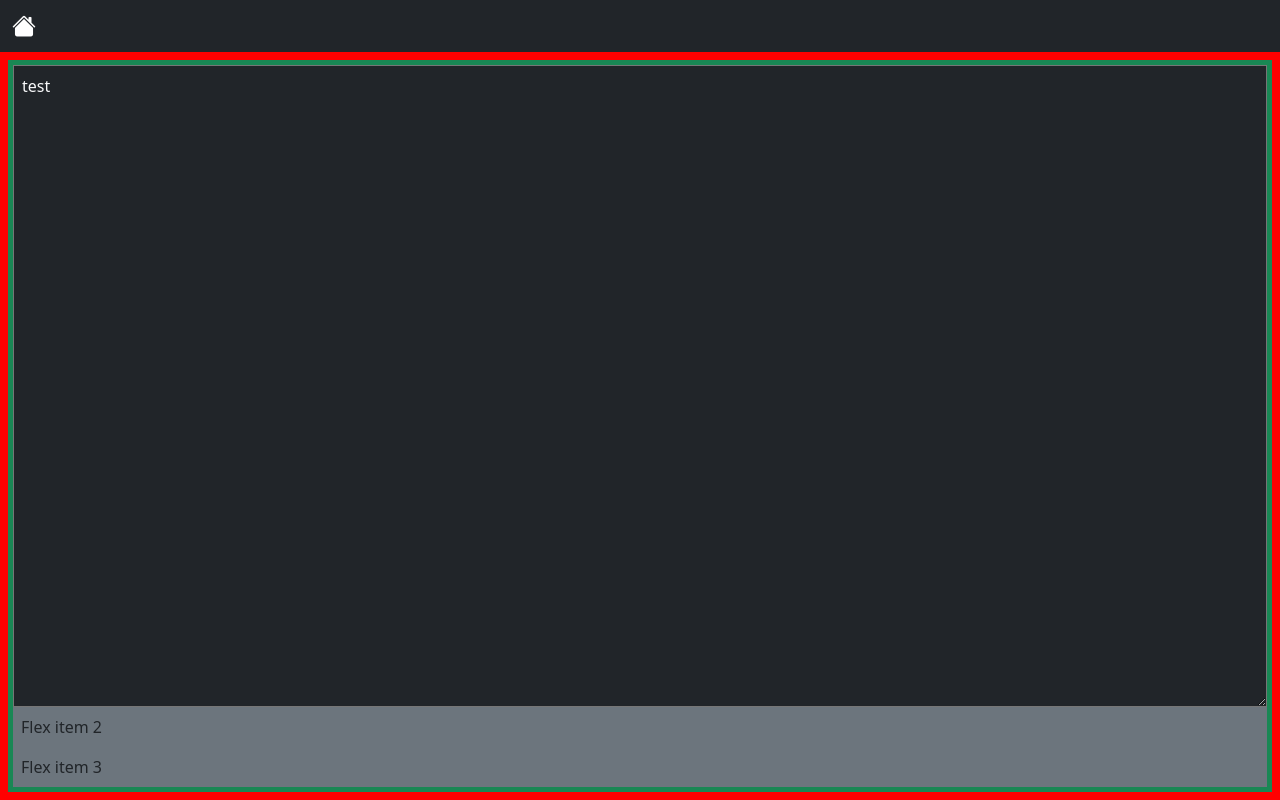
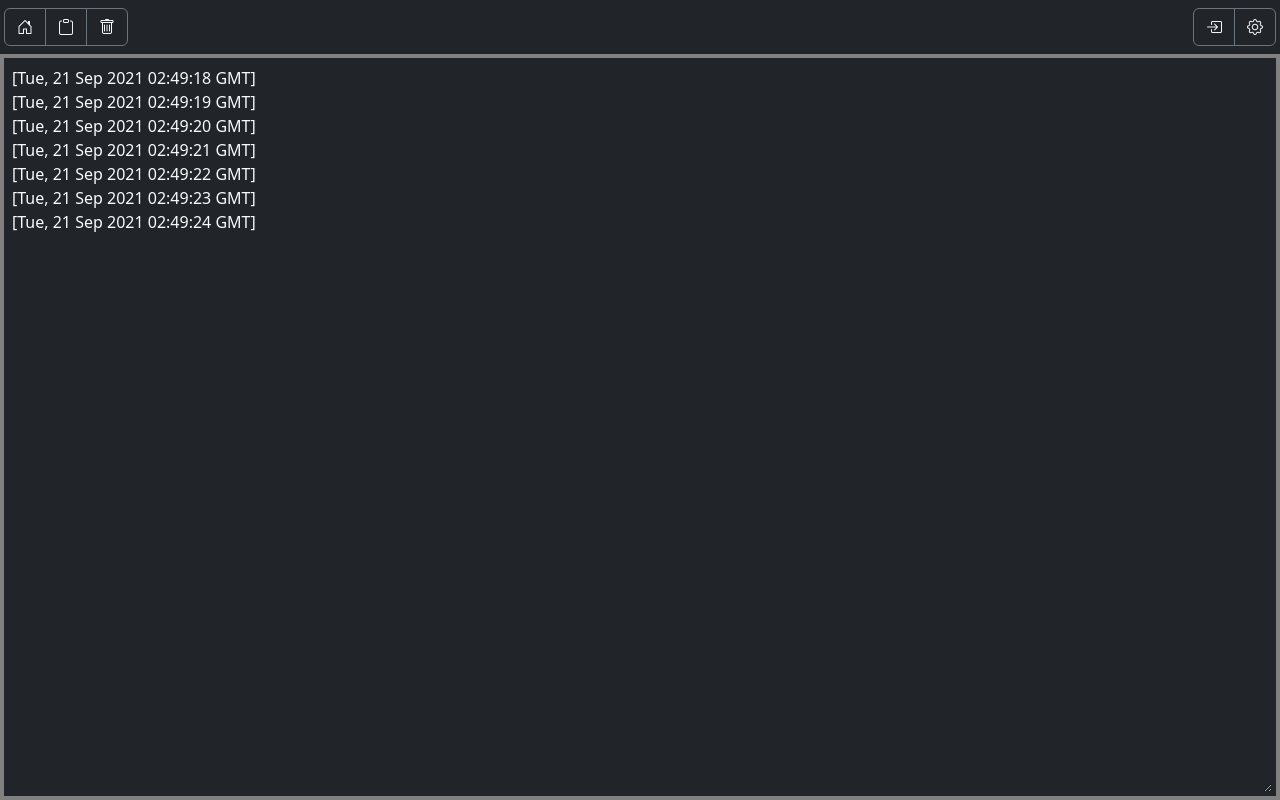
Before and after one commit to ucipass/vue3template, a Vue app: page / in a window 1280 px wide. Built offline with nearby package versions, Linux system fonts and the light colour scheme.

Commit message:
textarea changes

```diff
--- a/src/App.vue
+++ b/src/App.vue
@@ -1,6 +1,6 @@
 <script setup>
 import NavBar from "./components/NavBar.vue";
-import MainPage from "./components/MainPage.vue";
+import PageMain from "./components/PageMain.vue";
 import { onMounted } from 'vue'
 
 onMounted(() => {
@@ -10,7 +10,7 @@ onMounted(() => {
 
 <template>
   <NavBar/>
-  <MainPage/>
+  <PageMain/>
 </template>
 
 <style>
@@ -18,7 +18,7 @@ html, body, #app {
   display: flex;
   flex-direction: column;
   height: 100%;
-  background: red;
+  background: grey;
 }
 
 </style>
--- /dev/null
+++ b/src/components/ButtonIcon.vue
@@ -0,0 +1,51 @@
+<script setup>
+import { ref, onMounted, computed, defineProps } from "vue";
+import { Tooltip } from "bootstrap";
+
+const props = defineProps({
+  icon: {
+    type: String,
+    default: "question"
+  },
+  text: {
+    type: String,
+    default: "Undefined"
+  },
+  placement: {
+    type: String,
+    default: "bottom"
+  }
+})
+
+const iconClass = computed(() => {
+  return "bi text-light bi-" + props.icon
+})
+
+const buttonIconInstance = ref(null);
+
+function hideTooltip(){
+  Tooltip.getInstance(buttonIconInstance.value).hide()
+}
+
+onMounted(() => {
+  // console.log("Mounted:", props.icon)
+  new Tooltip(buttonIconInstance.value);
+});
+</script>
+
+
+<template>
+  <button
+    @click="hideTooltip"
+    type="button"
+    class="btn btn-outline-secondary"
+    data-bs-toggle="tooltip"
+    :data-bs-placement="placement"
+    :title="text"
+    ref="buttonIconInstance">
+      <i :class="iconClass"></i>
+  </button>
+</template>
+
+<style scoped>
+</style>
--- a/src/components/MainPage.Vue
+++ /dev/null
@@ -1,21 +0,0 @@
-<script setup>
-import { onMounted } from 'vue'
-
-onMounted(() => {
-  console.log(`Mounted: MainPagee`)
-})
-</script>
-
-<template>
-<div class="m-2 d-flex flex-column bg-secondary h-100 overflow-auto border border-success border-5 ">
-      <div class="d-flex flex-column flex-grow-1 bg-secondary overflow-auto ">
-        <textarea class="p-2 flex-grow-1 text-light  bg-dark" name="test" id="test" cols="5" rows="5" contenteditable spellcheck="false" readonly>test</textarea>
-      </div>
-      <div class="p-2">Flex item 2</div>
-      <div class="p-2">Flex item 3</div>
-</div>
-</template>
-
-<style scoped>
-
-</style>
--- a/src/components/NavBar.vue
+++ b/src/components/NavBar.vue
@@ -1,37 +1,39 @@
+<script setup >
+import { onMounted } from "vue";
+import { store } from "../store.js"
+import ButtonIcon from "./ButtonIcon.vue";
+
+function login(){
+  store.loggedIn = true
+}
+
+function logout(){
+  store.loggedIn = false
+}
+
+function trash(){
+  store.textarea = ""
+}
+
+onMounted(() => {
+
+});
+</script>
+
 <template>
-    <nav id="Navbar" class="navbar sticky-top navbar-expand navbar-dark bg-dark">
-      <div v-if="true" class="container-fluid">
-
-        <a class="navbar-brand m-0 p-0" href="#">
-          <i class="bi bi-house-fill" style="font-size: 1.5rem;"></i>
-        </a>
-
-        <button class="navbar-toggler" type="button" data-bs-toggle="collapse" data-bs-target="#navbarSupportedContent" aria-controls="navbarSupportedContent" aria-expanded="false" aria-label="Toggle navigation">
-          <span class="navbar-toggler-icon"></span>
-        </button>
-        <div class="collapse navbar-collapse" id="navbarSupportedContent">
-          <!-- <ul class="navbar-nav me-auto mb-2 mb-lg-0">
-            <li v-for=" link in config.links" :key=link.text class="nav-item">
-              <a class="nav-link" :href="link.href">{{link.text}}</a>
-            </li>
-
-            <li class="nav-item dropdown">
-              <a class="nav-link dropdown-toggle" href="#" id="navbarDropdown" role="button" data-bs-toggle="dropdown" aria-expanded="false">
-                {{config.menutext}}
-              </a>
-              <ul class="dropdown-menu" aria-labelledby="navbarDropdown">
-                <li  v-for=" dropdown in config.dropdowns" :key=dropdown.text  ><a class="dropdown-item" :href="dropdown.href">{{dropdown.text}}</a></li>
-              </ul>
-            </li>
-          </ul> -->
-        </div>
-        <!-- <img v-if="store.language=='en'" src="usa_circle.png" height="30" alt="" data-bs-toggle="modal" data-bs-target="#ModalLanguage">
-        <img v-if="store.language=='hu'" src="hun_circle.png" height="30" alt="" data-bs-toggle="modal" data-bs-target="#ModalLanguage"> -->
-
+  <nav id="Navbar" class="ps-1 pe-1 navbar sticky-top navbar-expand navbar-dark bg-dark justify-content-between">
+      <div class="btn-group">
+        <ButtonIcon icon="house-door" text="Home"/>
+        <ButtonIcon icon="clipboard" text="copy"/>
+        <ButtonIcon icon="trash" text="clear" @click="trash"/>
       </div>
-    </nav>
-
-  </template>
+      <div class="btn-group">
+        <ButtonIcon v-if="!store.loggedIn" @click="login " icon="box-arrow-in-right" text="Login"/>
+        <ButtonIcon v-if=" store.loggedIn" @click="logout" icon="box-arrow-right"    text="Logout"/>
+        <ButtonIcon icon="gear" text="Settings"/>
+      </div>
+  </nav>
+</template>
 
 <style scoped>
 
--- /dev/null
+++ b/src/components/PageMain.Vue
@@ -0,0 +1,24 @@
+<script setup>
+import { onMounted } from 'vue'
+import { store } from '../store.js'
+import WindowText from "./WindowText.vue";
+
+onMounted(() => {
+  console.log(`Mounted: PageMain`)
+  setInterval(() => {
+    let currentDate = '[' + new Date().toUTCString() + '] ';
+    store.textarea += currentDate + "\n"
+  }, 1000);
+
+})
+</script>
+
+<template>
+  <div class="m-1 p-1 d-flex flex-column bg-dark h-100 border-0 overflow-auto">
+    <WindowText/>
+  </div>
+</template>
+
+<style scoped>
+
+</style>
--- a/src/components/WelcomeItem.vue
+++ /dev/null
@@ -1,86 +0,0 @@
-<template>
-  <div class="item">
-    <i>
-      <slot name="icon"></slot>
-    </i>
-    <div class="details">
-      <h3>
-        <slot name="heading"></slot>
-      </h3>
-      <slot></slot>
-    </div>
-  </div>
-</template>
-
-<style scoped>
-.item {
-  margin-top: 2rem;
-  display: flex;
-}
-
-.details {
-  flex: 1;
-  margin-left: 1rem;
-}
-
-i {
-  display: flex;
-  place-items: center;
-  place-content: center;
-  width: 32px;
-  height: 32px;
-
-  color: var(--color-text);
-}
-
-h3 {
-  font-size: 1.2rem;
-  font-weight: 500;
-  margin-bottom: 0.4rem;
-  color: var(--color-heading);
-}
-
-@media (min-width: 1024px) {
-  .item {
-    margin-top: 0;
-    padding: 0.4rem 0 1rem calc(var(--section-gap) / 2);
-  }
-
-  i {
-    top: calc(50% - 25px);
-    left: -26px;
-    position: absolute;
-    border: 1px solid var(--color-border);
-    background: var(--color-background);
-    border-radius: 8px;
-    width: 50px;
-    height: 50px;
-  }
-
-  .item:before {
-    content: " ";
-    border-left: 1px solid var(--color-border);
-    position: absolute;
-    left: 0;
-    bottom: calc(50% + 25px);
-    height: calc(50% - 25px);
-  }
-
-  .item:after {
-    content: " ";
-    border-left: 1px solid var(--color-border);
-    position: absolute;
-    left: 0;
-    top: calc(50% + 25px);
-    height: calc(50% - 25px);
-  }
-
-  .item:first-of-type:before {
-    display: none;
-  }
-
-  .item:last-of-type:after {
-    display: none;
-  }
-}
-</style>
--- /dev/null
+++ b/src/components/WindowText.Vue
@@ -0,0 +1,41 @@
+<script setup>
+import {  reactive, onMounted, onBeforeMount } from 'vue'
+import { store } from '../store.js'
+
+
+let state = reactive({ text: "", id: null})
+
+onBeforeMount(()=>{
+  state.id = crypto.randomUUID()
+  console.log(state.id)
+})
+
+onMounted(() => {
+  console.log(`Mounted: WindowText`)
+  const taElement = document.getElementById(state.id)
+
+  setInterval(() => {  // Only update 100ms period
+    if ( ! state.text !== store.textarea) {
+      state.text = store.textarea
+      taElement.scrollTop=taElement.scrollHeight; //scroll to bottom
+    }
+
+  }, 100);
+
+})
+</script>
+
+<template>
+      <div class="d-flex flex-column flex-grow-1 bg-secondary overflow-auto ">
+        <textarea
+          :id=state.id
+          class="flex-grow-1 text-light p-1 bg-dark border-0"
+          cols="5" rows="5" contenteditable spellcheck="false"
+          readonly
+        >{{ state.text }}</textarea>
+      </div>
+</template>
+
+<style scoped>
+
+</style>
--- a/src/main.js
+++ b/src/main.js
@@ -1,6 +1,6 @@
 import { createApp } from "vue";
 import App from "./App.vue";
-// import "./assets/main.css";
+
 import "bootstrap/dist/css/bootstrap.min.css"
 import "bootstrap"
 import "bootstrap-icons/font/bootstrap-icons.css"
--- /dev/null
+++ b/src/store.js
@@ -0,0 +1,6 @@
+import { reactive } from 'vue'
+
+export const store = reactive({
+  textarea: "",
+  loggedIn: false
+})
```
Also changed, not shown: src/components/HelloWorld.vue (deleted, +0 -43 lines), src/components/TheWelcome.vue (deleted, +0 -121 lines).
